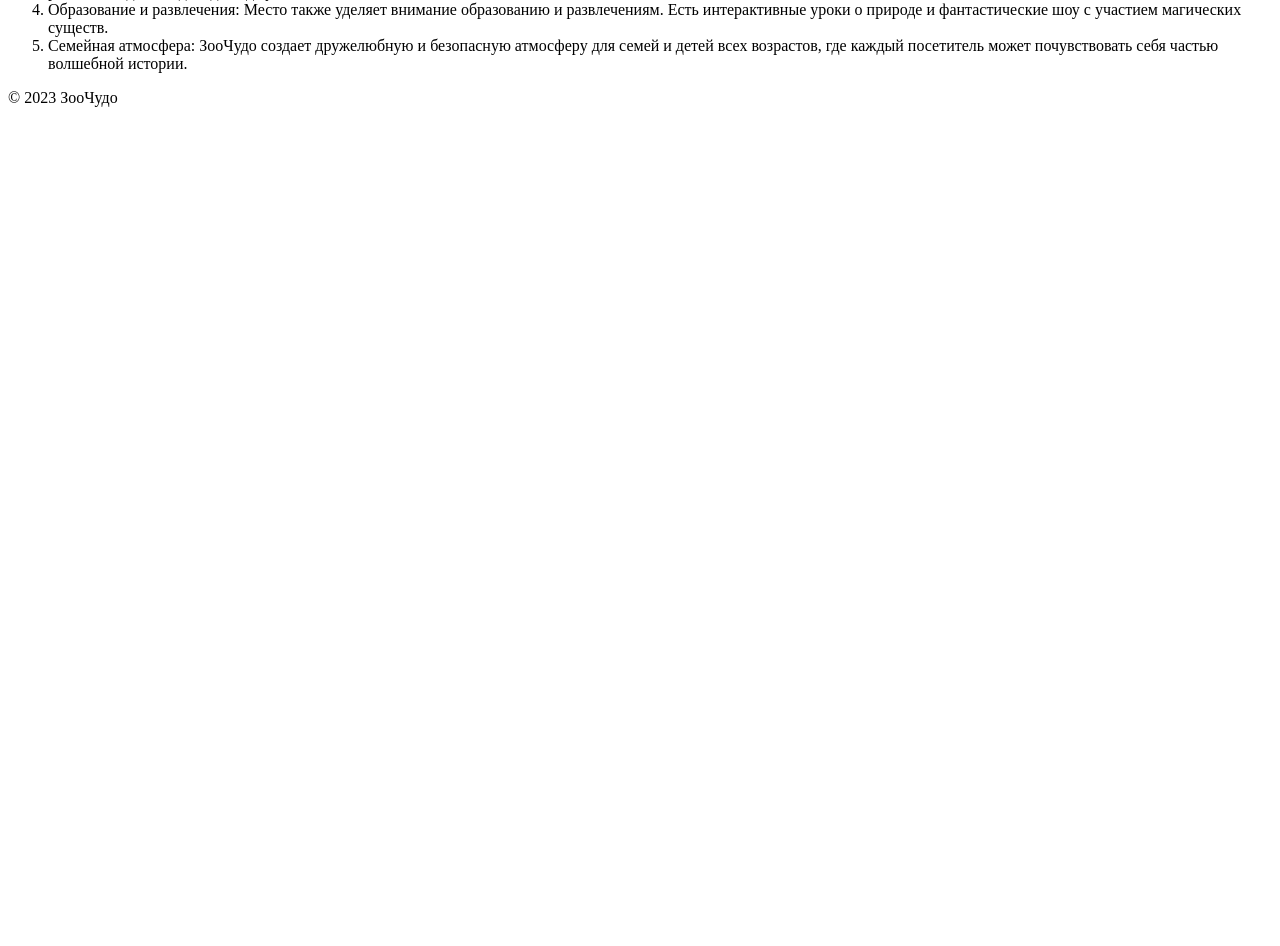
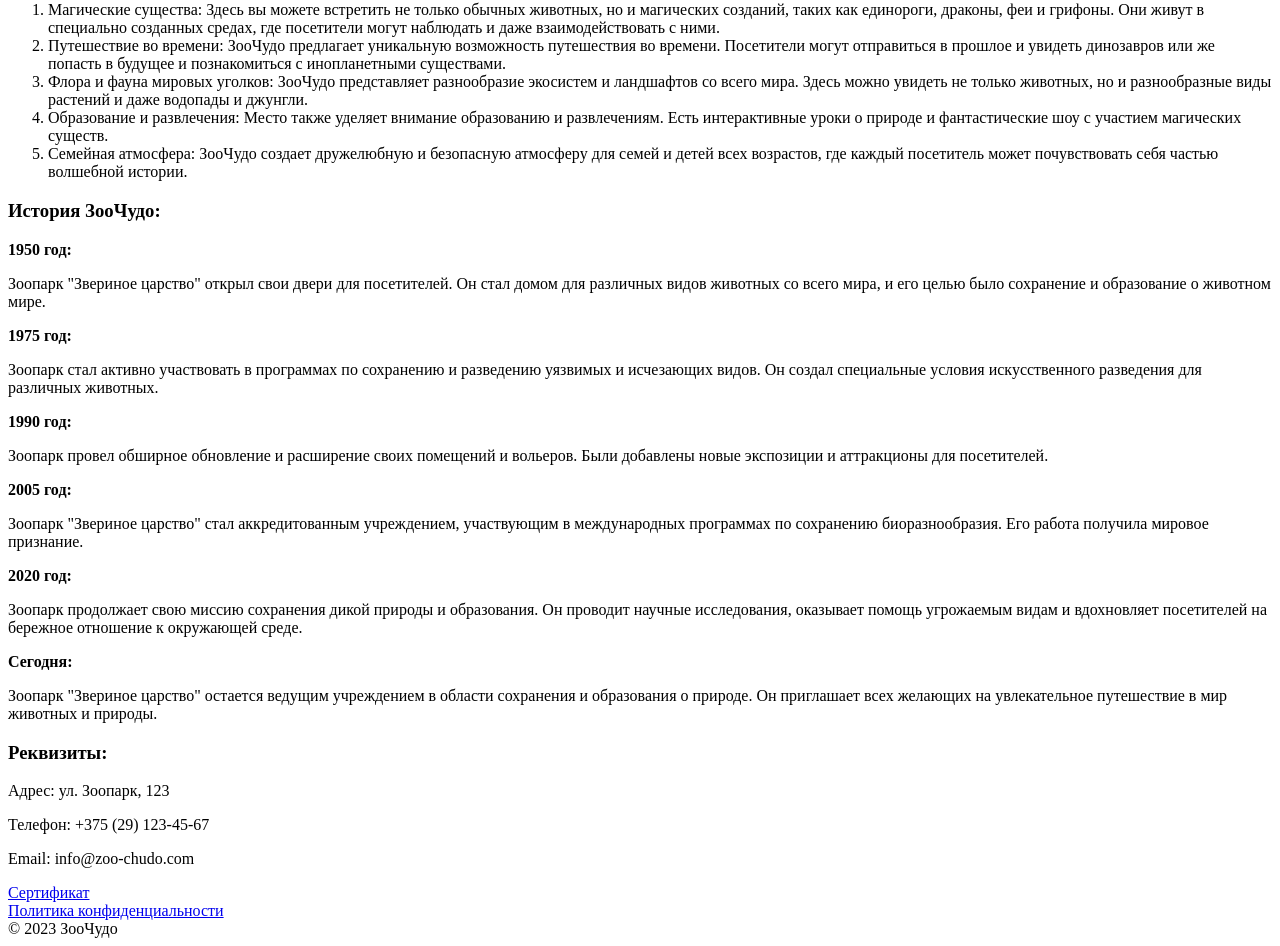
Before and after one commit to AndreichukVladlena/python-django-web-app, a Django app: page /about in a window 1280 px wide. Shown: the part 877-1823 px from the top of the page. Before the commit the page ends 984 px from the top, so only its background shows below. Run offline with Django 4.2, Linux system fonts and the light colour scheme; a user stored in the database is signed in.

```diff
--- a/zoo/templates/about.html
+++ b/zoo/templates/about.html
@@ -10,9 +10,12 @@
 
 <iframe width="700" height="400" src="https://www.youtube.com/watch?v=IBcwhaYP6Uk" allowfullscreen></iframe>
 
-<p>
-    ЗооЧудо - это уникальный мир фантазии и волшебства, где сбываются самые заветные детские мечты о встрече с загадочными существами и магическими созданиями. Этот зоопарк представляет собой нечто среднее между обычным зоопарком и фантастическим миром.
-</p>
+<table>
+    <td>
+        <td><img src="media/logo.jpeg"></td>
+        <td><p>ЗооЧудо - это уникальный мир фантазии и волшебства, где сбываются самые заветные детские мечты о встрече с загадочными существами и магическими созданиями. Этот зоопарк представляет собой нечто среднее между обычным зоопарком и фантастическим миром.</p></td>
+    </tr>
+</table>
 
 <h3>Особенности ЗооЧудо:</h3>
 
@@ -24,4 +27,47 @@
     <li>Семейная атмосфера: ЗооЧудо создает дружелюбную и безопасную атмосферу для семей и детей всех возрастов, где каждый посетитель может почувствовать себя частью волшебной истории.</li>
 </ol>
 
+    <h3>История ЗооЧудо:</h3>
+
+    <div>
+        <p><b>1950 год:</b></p>
+        <p>Зоопарк "Звериное царство" открыл свои двери для посетителей. Он стал домом для различных видов животных со всего мира, и его целью было сохранение и образование о животном мире.</p>
+    </div>
+
+    <div>
+        <p><b>1975 год:</b></p>
+        <p>Зоопарк стал активно участвовать в программах по сохранению и разведению уязвимых и исчезающих видов. Он создал специальные условия искусственного разведения для различных животных.</p>
+    </div>
+
+    <div>
+        <p><b>1990 год:</b></p>
+        <p>Зоопарк провел обширное обновление и расширение своих помещений и вольеров. Были добавлены новые экспозиции и аттракционы для посетителей.</p>
+    </div>
+
+    <div>
+        <p><b>2005 год:</b></p>
+        <p>Зоопарк "Звериное царство" стал аккредитованным учреждением, участвующим в международных программах по сохранению биоразнообразия. Его работа получила мировое признание.</p>
+    </div>
+
+    <div>
+        <p><b>2020 год:</b></p>
+        <p>Зоопарк продолжает свою миссию сохранения дикой природы и образования. Он проводит научные исследования, оказывает помощь угрожаемым видам и вдохновляет посетителей на бережное отношение к окружающей среде.</p>
+    </div>
+
+    <div>
+        <p><b>Сегодня:</b></p>
+        <p>Зоопарк "Звериное царство" остается ведущим учреждением в области сохранения и образования о природе. Он приглашает всех желающих на увлекательное путешествие в мир животных и природы.</p>
+    </div>
+
+      <div>
+        <h3><b>Реквизиты:</b></h3>
+        <p>Адрес: ул. Зоопарк, 123</p>
+        <p>Телефон: +375 (29) 123-45-67</p>
+        <p>Email: info@zoo-chudo.com</p>
+    </div>
+
+<a href="certificate" target="_blank">Сертификат</a>
+<br>
+<a href="politics">Политика конфиденциальности</a>
+
 {% endblock %}
--- a/zoo/templates/base.html
+++ b/zoo/templates/base.html
@@ -9,15 +9,15 @@
 <body>
     <!-- Навигационное меню -->
     <nav>
+        <a href="/index"><img src="media/logo.jpeg" style="width: 3%">Главная</a>
+        <a href="/animals">Животные</a>
+        <a href="/enclosures">Их домики</a>
+        <a href="/employees">Сотрудники</a>
+        <a href="/news_list">Новости</a>
+        <a href="/about">О нас</a>
+
         <ul>
-            <li><a href="/index">Главная</a></li>
-            <li><a href="/animals">Животные</a></li>
-            <li><a href="/employees">Сотрудники</a></li>
-            <li><a href="/enclosures">Их домики</a></li>
-            <li><a href="/news_list">Новости</a></li>
-            <li><a href="/about">О нас</a></li>
             {% if user.is_authenticated %}
-            <br><br>
             <li><a href="/profile">Моя страница</a></li>
             {% endif %}
             {% if user.is_staff %}
--- a/zoo/templates/index.html
+++ b/zoo/templates/index.html
@@ -9,7 +9,7 @@
 {% block content %}
 
 <div class="ad-banner" style="display: flex; justify-content: center; align-items: center;">
-    <a href="https://goldapple.ru/">
+    <a href="https://goldapple.ru/" target="_blank">
         <img src="media/zya.png" alt="Реклама" style="width: 50%; object-fit: cover;">
     </a>
 </div>
--- a/zoo/urls.py
+++ b/zoo/urls.py
@@ -24,6 +24,8 @@ urlpatterns = [
 
     path('news_list', views.news, name='news'),
     path('news_detail/<int:news_id>', views.news_detail, name='news_detail'),
+    path('politics', views.politics, name='politics'),
+    path('certificate', views.certificate, name='certificate'),
 
     # Другие URL-маршруты для вашего приложения
 ]
--- a/zoo/views.py
+++ b/zoo/views.py
@@ -71,6 +71,14 @@ def employees(request):
 
 def about(request):
     return render(request, 'about.html')
+
+def politics(request):
+    return render(request, 'politics.html')
+
+def certificate(request):
+    return render(request, 'certificate.html')
+
+
 
 def animal_details(request, animal_id):
     # Представление для отображения детальной информации о животном
```
Also changed, not shown: zoo/templates/certificate.html (added, +14 -0 lines), zoo/templates/politics.html (added, +34 -0 lines), media/certificate.png (added), media/logo.avif (added), media/logo.jpeg (added).
